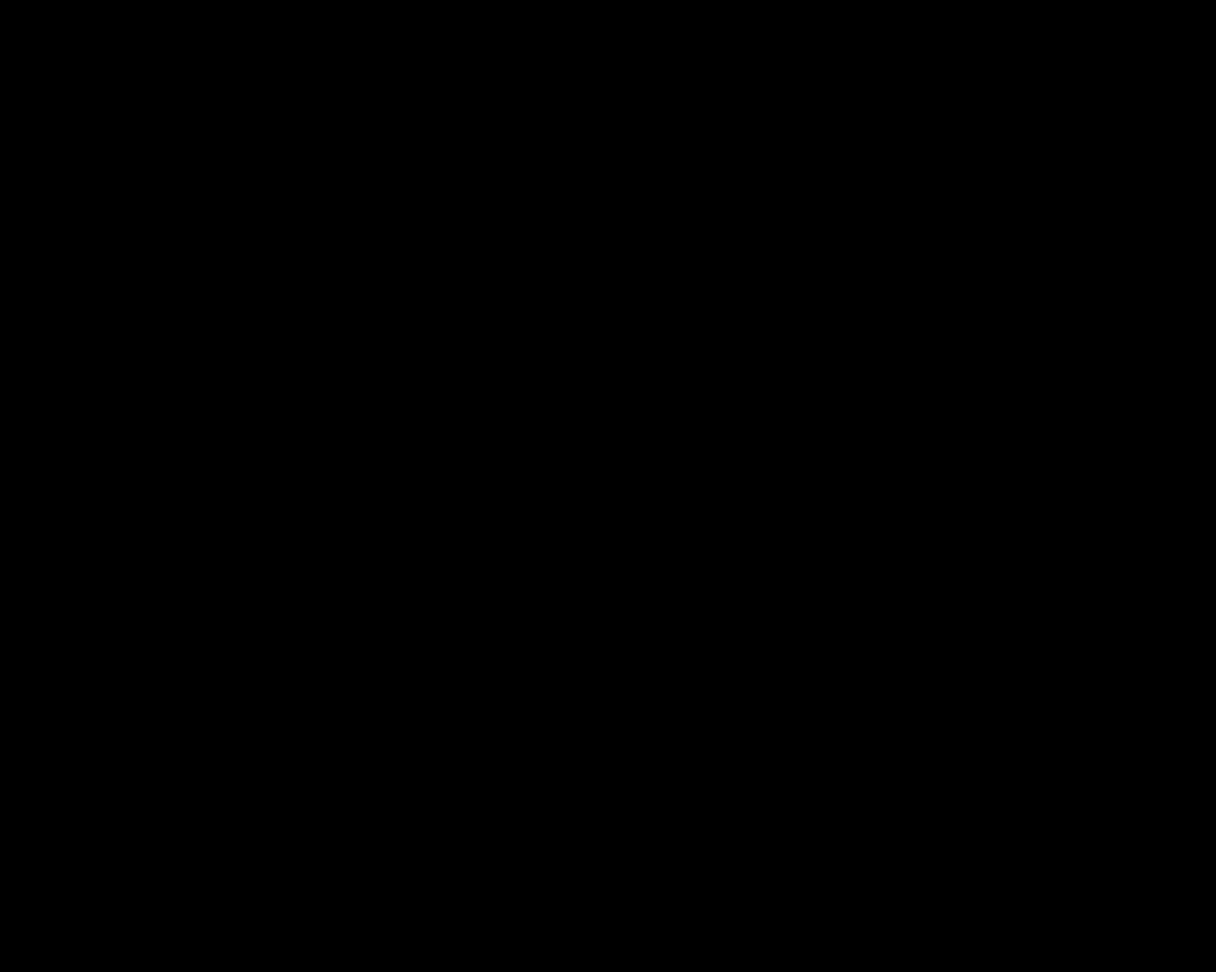
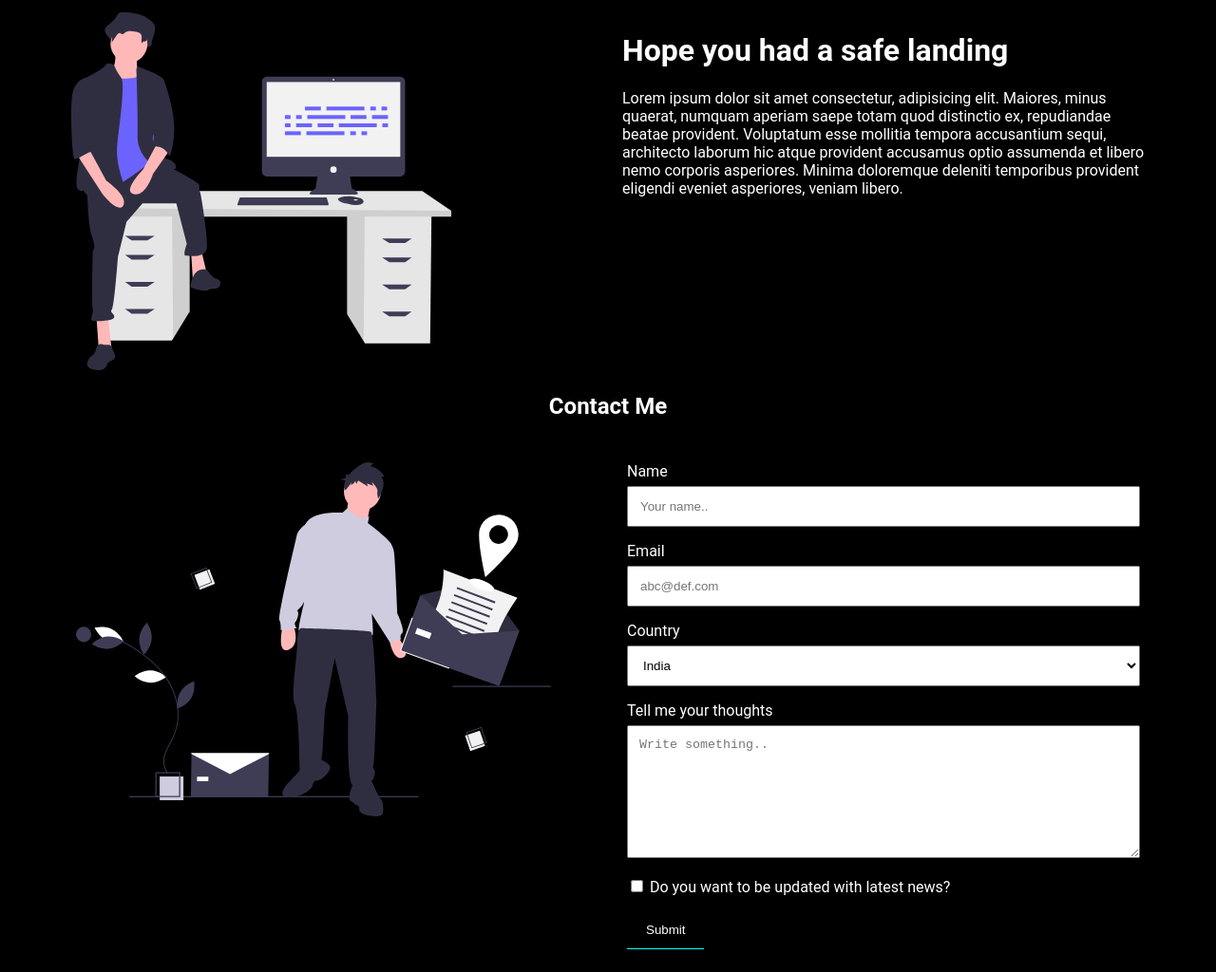
Before and after one commit to twilight-warlock/portfolio-site-try-1, a plain HTML site: page index.html in a window 1280 px wide. Shown: the whole page at 95% size. Before the commit the page ends 800 px from the top, so only its background shows below. Drawn offline with nearby package versions, Linux system fonts and the light colour scheme.

Commit message:
Started again

```diff
--- a/index.html
+++ b/index.html
@@ -9,6 +9,7 @@
         <title>Portfolio</title>
         <meta name="description" content="">
         <meta name="viewport" content="width=device-width, initial-scale=1">
+        <link rel="stylesheet" href="https://cdnjs.cloudflare.com/ajax/libs/twitter-bootstrap/4.6.0/css/bootstrap-grid.min.css" integrity="sha512-cKoGpmS4czjv58PNt1YTHxg0wUDlctZyp9KUxQpdbAft+XqnyKvDvcGX0QYCgCohQenOuyGSl8l1f7/+axAqyg==" crossorigin="anonymous" />
         <link rel="stylesheet" href="styles.css">
     </head>
     <body>
@@ -34,9 +35,57 @@
             <span></span>
             <span></span>
           </div>
-              <h1>Redirecting</h1>
+          <h1>Keep smiling</h1>
         </div>
+        <div class="container">
+          <div class="landing row">
+            <div class="col-lg-6">
+              <img src="./undraw_feeling_proud_qne1.svg" alt="Just me missing here" width="400px">
+            </div>
+            <div class="col-lg-6">
+              <h1>Hope you had a safe landing</h1>
+              <p>Lorem ipsum dolor sit amet consectetur, adipisicing elit. Maiores, minus quaerat, numquam aperiam saepe totam quod distinctio ex, repudiandae beatae provident. Voluptatum esse mollitia tempora accusantium sequi, architecto laborum hic atque provident accusamus optio assumenda et libero nemo corporis asperiores. Minima doloremque deleniti temporibus provident eligendi eveniet asperiores, veniam libero.</p>
+            </div>
+          </div>
+          <div style="text-align:center">
+            <h2>Contact Me</h2>
+          </div>
+          <div class="row">
+            <div class="column">
+              <img src="./undraw_delivery_address_03n0.svg" width="500px">
+            </div>
+            <div class="column">
+              <form>
+                  <label for="fname">Name</label>
+                  <input type="text" id="fname" name="name" placeholder="Your name.." required autofocus>
+                  <label for="email">Email</label>
+                  <input type="email" id="email" name="email" placeholder="abc@def.com" required>
+                  <label for="country">Country</label>
 
+                  <datalist>
+                      <option value="india">India</option>
+                      <option value="australia">Australia</option>
+                      <option value="canada">Canada</option>
+                      <option value="usa">USA</option>
+                  </datalist>
+                  <select id="country" name="country">
+                      <option value="india">India</option>
+                      <option value="australia">Australia</option>
+                      <option value="canada">Canada</option>
+                      <option value="usa">USA</option>
+                  </select>
+                  <label for="subject">Tell me your thoughts</label>
+                  <textarea id="subject" name="subject" placeholder="Write something.." style="height:140px" required></textarea>
+                  <div>
+                      <input type="checkbox" name="agree" id="agree">
+                      <label for="agree">Do you want to be updated with latest news?</label>
+                  </div>
+                  <input type="submit" formnovalidate value="Submit">
+              </form>
+            </div>
+          </div>
+        </div>
+        <script src="https://cdnjs.cloudflare.com/ajax/libs/twitter-bootstrap/5.0.0-alpha1/js/bootstrap.min.js" integrity="sha512-lmArColmgJ0LRo8c6rZwAhB3mVVSFSsrpqOrmtXMgOFYu8VOwdxTliXrHYdsdmututXwD0Xc1GiGvZlHgNAh4g==" crossorigin="anonymous"></script>
         <script src="./script.js" async defer></script>
     </body>
 </html>
--- a/script.js
+++ b/script.js
@@ -1,3 +1,4 @@
 setTimeout(() => {
     document.querySelector(".intro").style.display = "none";
+    document.querySelector(".container").style.display = "block";
 }, 2000);
--- a/styles.css
+++ b/styles.css
@@ -1,20 +1,17 @@
 @import url(https://fonts.googleapis.com/css?family=Open+Sans:300);
+* {
+  box-sizing: border-box;
+}
+
 body {
+  background-color: black;
+}
+.intro {
+  width: 100%;
+  height: 100%;
   background-color: black;
   overflow: hidden;
 }
-
-h1 {
-  position: absolute;
-  font-family: "Open Sans";
-  font-weight: 600;
-  font-size: 12px;
-  text-transform: uppercase;
-  left: 50%;
-  top: 58%;
-  margin-left: -20px;
-}
-
 .body {
   position: absolute;
   top: 50%;
@@ -251,3 +248,57 @@ h1 {
     opacity: 0;
   }
 }
+
+body {
+  font-family: roboto;
+  color: white;
+  background-color: black;
+}
+
+input:focus {
+  outline-color: #6c63ff;
+}
+
+input[type="text"],
+input[type="email"],
+select,
+textarea {
+  width: 100%;
+  padding: 12px;
+  margin-top: 6px;
+  margin-bottom: 16px;
+  resize: vertical;
+}
+input[type="submit"] {
+  background-color: black;
+  color: white;
+  margin-top: 15px;
+  padding: 12px 20px;
+  border: none;
+  cursor: pointer;
+  border-bottom: 1px solid aqua;
+  border-top: 1px solid transparent;
+}
+
+input[type="submit"]:hover {
+  border-bottom: 1px solid aqua;
+  border-top: 1px solid aqua;
+}
+
+.container {
+  border-radius: 5px;
+  background-color: black;
+  padding: 5px;
+  display: none;
+}
+
+.column {
+  float: left;
+  width: 50%;
+  margin-top: 6px;
+  padding: 20px;
+}
+
+/* Landing */
+.proud {
+}
```
Also changed, not shown: contact.html (added, +100 -0 lines), Untitled design (1).png (added), Untitled design (2).png (added), undraw_delivery_address_03n0.svg (added), undraw_feeling_proud_qne1.svg (added). Lines whose indentation alone changed are shown as unchanged.
